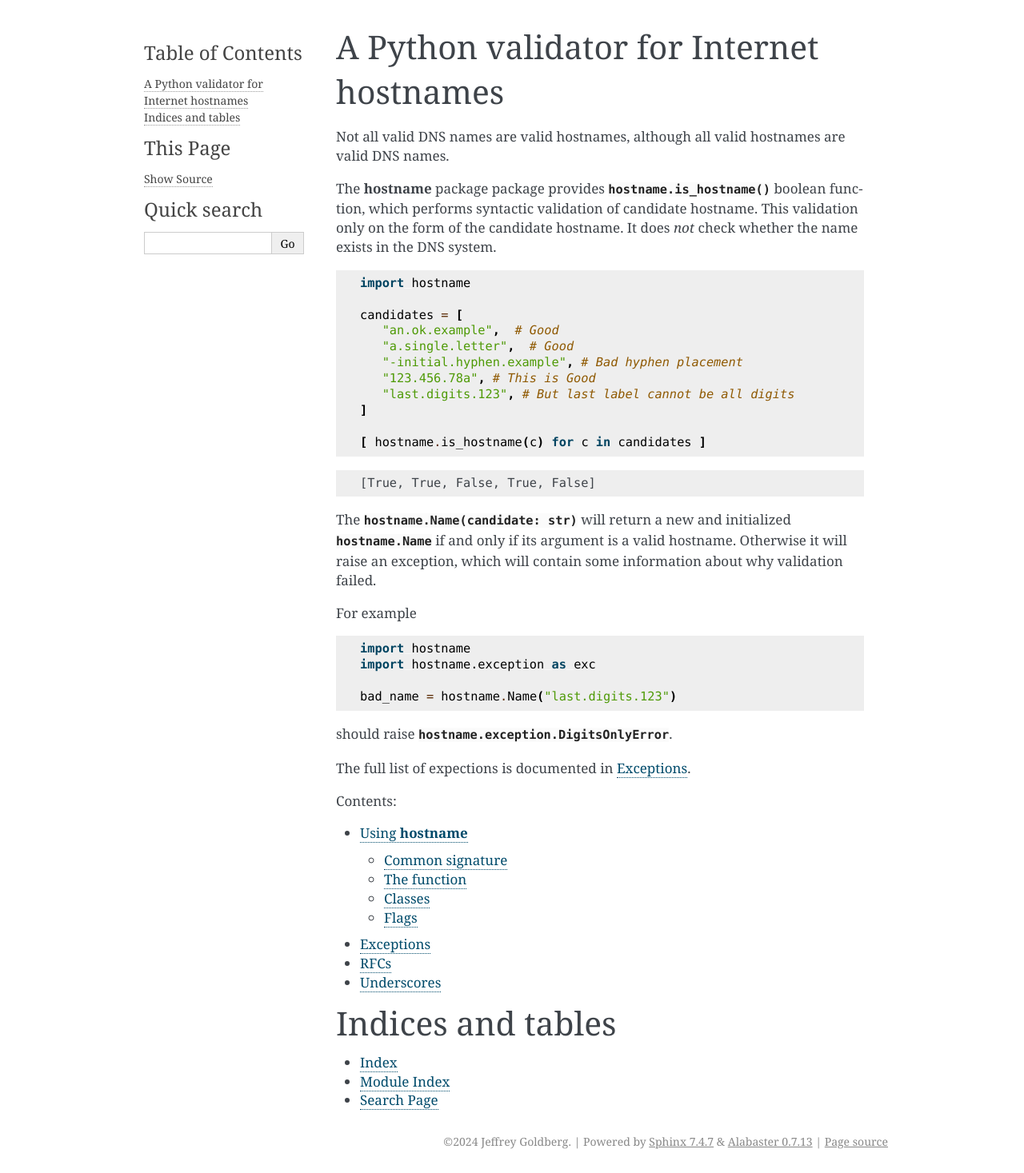
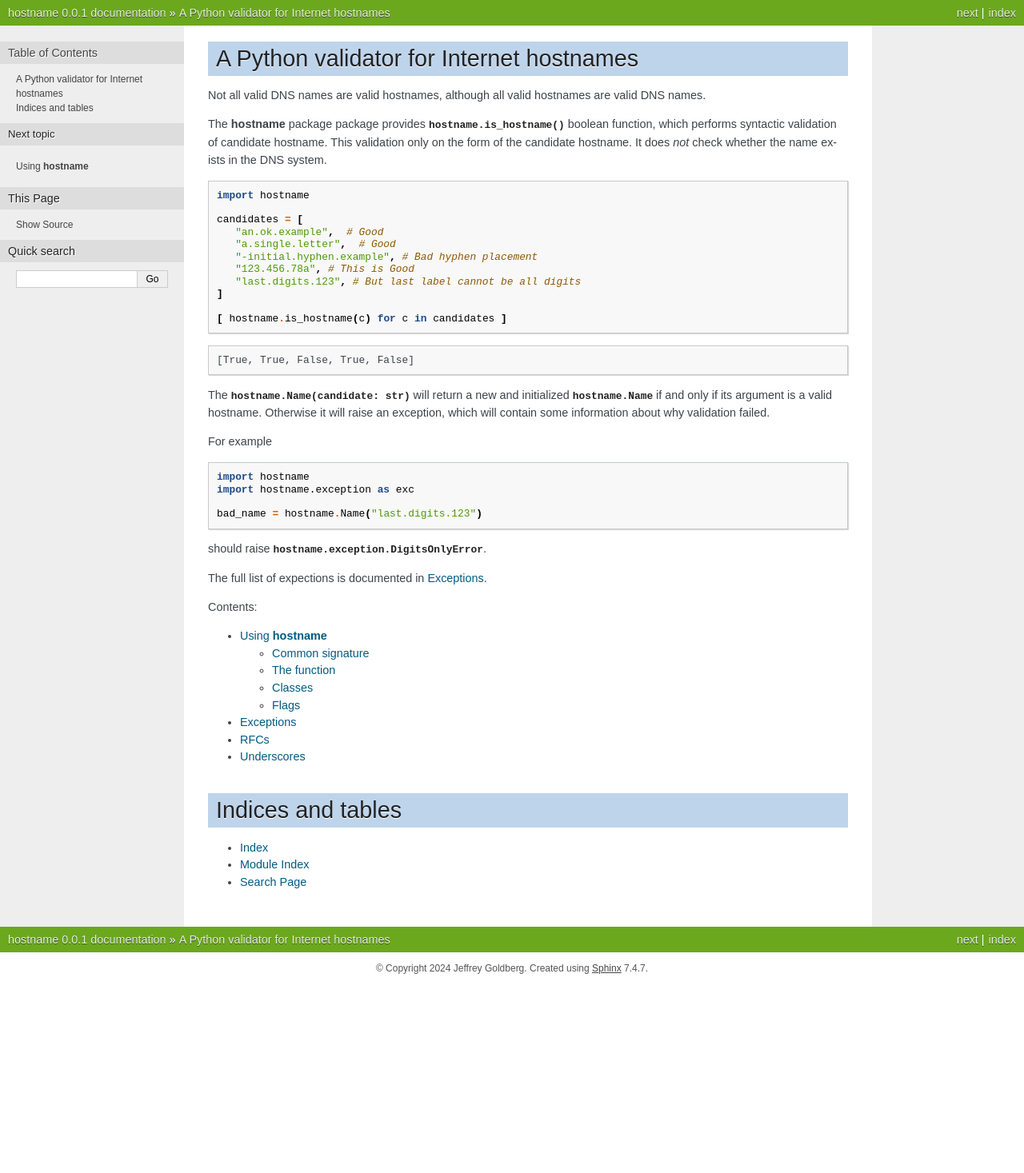
Before and after one commit to jpgoldberg/python-hostname, a Sphinx documentation site: the page built from docs/source/index.rst, in a window 1280 px wide. Shown: the whole page at 80% size. Built offline with Sphinx 7.4.7, drawn with Linux system fonts in a browser that asks for light colours; after the commit the page ends 1231 px from its top, so only the background shows below that.

Commit message:
more doc setup

```diff
--- a/docs/source/conf.py
+++ b/docs/source/conf.py
@@ -61,5 +61,5 @@ rst_prolog = f"""
 # -- Options for HTML output -------------------------------------------------
 # https://www.sphinx-doc.org/en/master/usage/configuration.html#options-for-html-output
 
-html_theme = "alabaster"
+html_theme = "nature"
 html_static_path = ["_static"]
--- a/pyproject.toml
+++ b/pyproject.toml
@@ -20,6 +20,8 @@ dependencies = [
 [project.urls]
 Source = "https://github.com/jpgoldberg/python-hostname"
 Issues = "https://github.com/jpgoldberg/python-hostname/issues"
+Documentation = "https://jpgoldberg.github.io/python-hostname/"
+Changelog = "https://github.com/jpgoldberg/python-hostname/blob/main/CHANGELOG.md"
 
 
 
```
Also changed, not shown: CHANGELOG.md (added, +25 -0 lines), README.md (+5 -0 lines).
